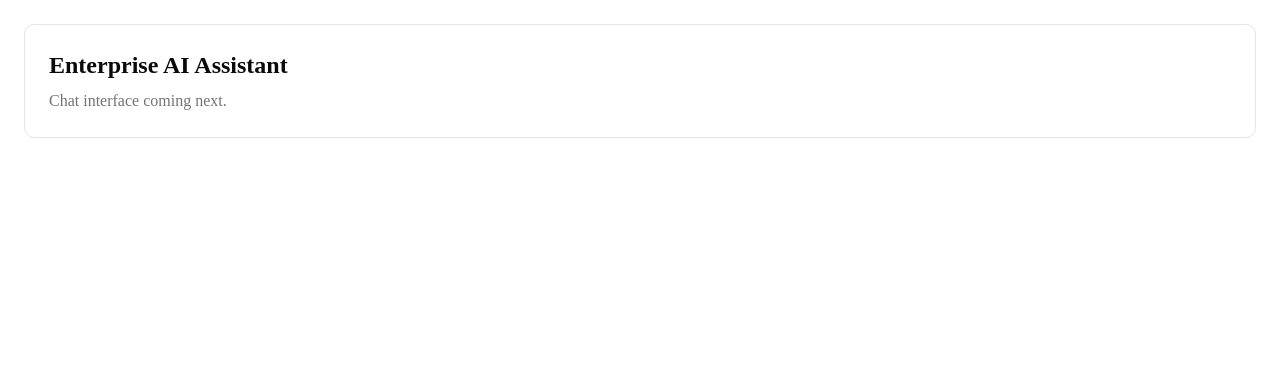
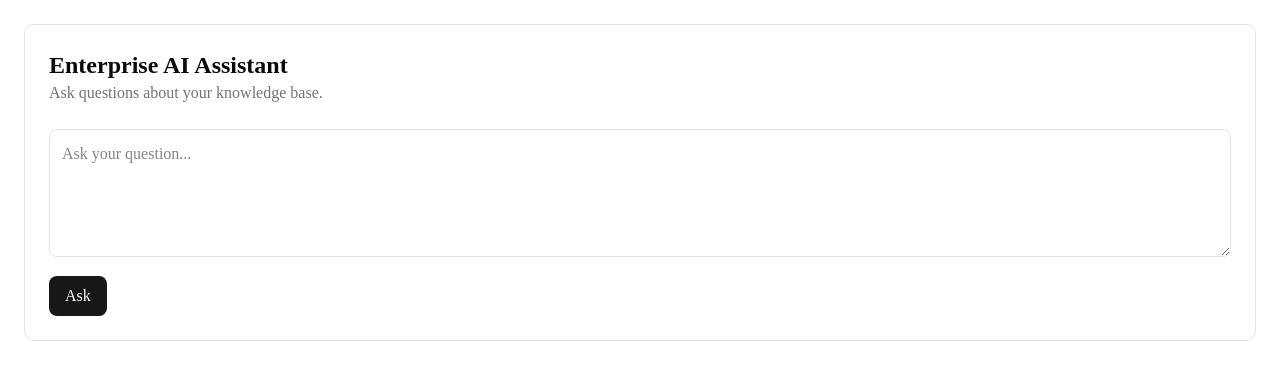
Before and after one commit to singh-deepak7/enterprise-ai-knowledge-assistant, a Next.js app in the folder frontend/: page /chat in a window 1280 px wide. Shown: the top 380 px of the page. Built offline with nearby package versions, Linux system fonts and the light colour scheme; no server answers.

Commit message:
feat(chat): 🎸 implement chat interface with question submission and response handling

```diff
--- a/frontend/components/chat/ChatContainer.tsx
+++ b/frontend/components/chat/ChatContainer.tsx
@@ -1,13 +1,94 @@
+"use client";
+
+import { useState } from "react";
+
+import { chatService } from "@/services/chatService";
+import type { ChatResponse } from "@/types/chat";
+
 export default function ChatContainer() {
+  const [question, setQuestion] = useState("");
+  const [response, setResponse] = useState<ChatResponse | null>(null);
+  const [loading, setLoading] = useState(false);
+  const [error, setError] = useState<string | null>(null);
+
+  async function handleSubmit() {
+    if (!question.trim()) {
+      return;
+    }
+
+    setLoading(true);
+    setError(null);
+    setResponse(null);
+
+    try {
+      const result = await chatService.ask({
+        question,
+      });
+
+      setResponse(result);
+    } catch (err) {
+      setError(
+        err instanceof Error
+          ? err.message
+          : "Something went wrong",
+      );
+    } finally {
+      setLoading(false);
+    }
+  }
+
   return (
-    <section className="rounded-lg border p-6">
-      <h1 className="text-2xl font-semibold">
-        Enterprise AI Assistant
-      </h1>
+    <section className="space-y-6 rounded-lg border p-6">
+      <div>
+        <h1 className="text-2xl font-semibold">
+          Enterprise AI Assistant
+        </h1>
 
-      <p className="mt-2 text-muted-foreground">
-        Chat interface coming next.
-      </p>
+        <p className="text-muted-foreground">
+          Ask questions about your knowledge base.
+        </p>
+      </div>
+
+      <div className="space-y-3">
+        <textarea
+          className="min-h-32 w-full rounded-md border p-3"
+          placeholder="Ask your question..."
+          value={question}
+          onChange={(event) =>
+            setQuestion(event.target.value)
+          }
+        />
+
+        <button
+          className="rounded-md bg-primary px-4 py-2 text-primary-foreground"
+          onClick={handleSubmit}
+          disabled={loading}
+        >
+          {loading ? "Thinking..." : "Ask"}
+        </button>
+      </div>
+
+      {error && (
+        <div className="rounded-md border border-red-500 p-3 text-red-500">
+          {error}
+        </div>
+      )}
+
+      {response && (
+        <div className="space-y-3 rounded-md bg-muted p-4">
+          <h2 className="font-semibold">
+            Answer
+          </h2>
+
+          <p>
+            {response.answer}
+          </p>
+
+          <p className="text-sm text-muted-foreground">
+            Sources: {response.sources.length}
+          </p>
+        </div>
+      )}
     </section>
   );
 }
```
Also changed, not shown: 1 other file (tests, documents, lock files or other folders).
